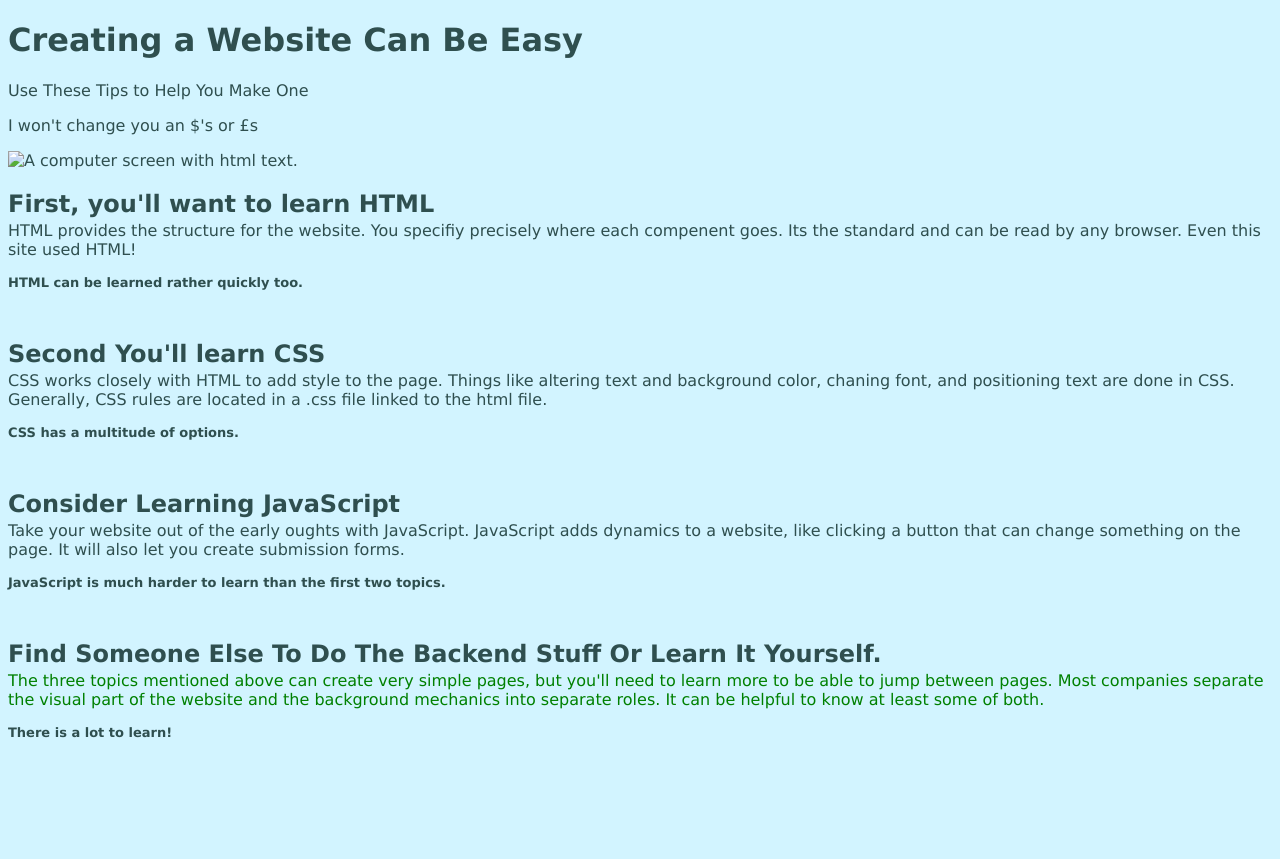
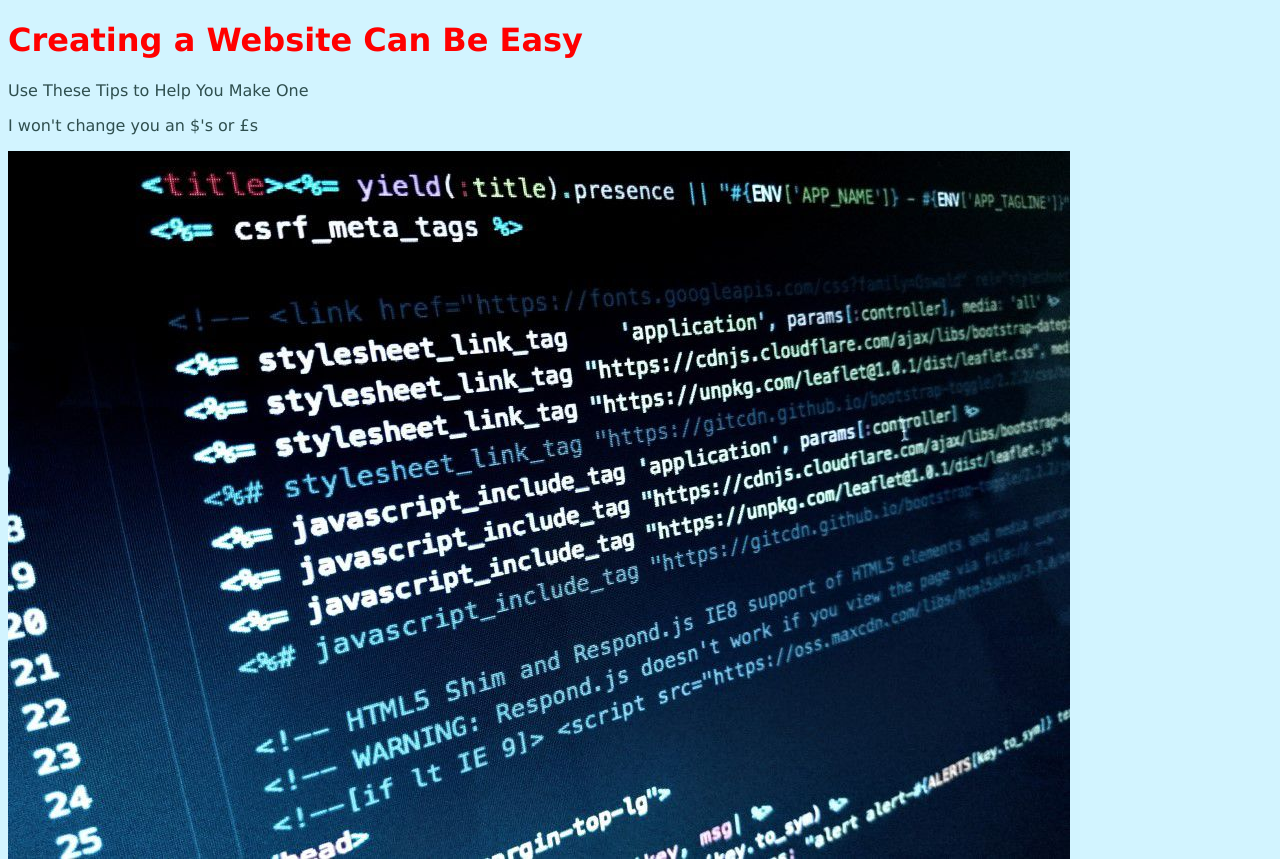
Before and after one commit to CodeCamp-Oct-2021/assignment-4-html-me-something-danielcslattery, a website: page index.html in a window 1280 px wide. Shown: the top 859 px of the page. Before the commit the page ends 800 px from the top, so only its background shows below. Drawn offline with Linux system fonts and the light colour scheme.

Commit message:
Fixed some requirements for the assignment

```diff
--- a/index.html
+++ b/index.html
@@ -9,7 +9,7 @@
          <h1 id="mainHeading">Creating a Website Can Be Easy</h1>
          <p>Use These Tips to Help You Make One</p>
          <p>I won't change you an $'s or &pound;s</p>
-         <img src="../images/html_on_screen.jpg" alt="A computer screen with html text.">
+         <img src="images/html_on_screen.jpg" alt="A computer screen with html text.">
 
       <article>
          <header>
--- a/styles.css
+++ b/styles.css
@@ -21,6 +21,7 @@ article {
 
 #mainHeading {
     font-size: xx-large;
+    color: red;
 }
 
 p {
```
Also changed, not shown: images/html_on_screen.jpg (added).
